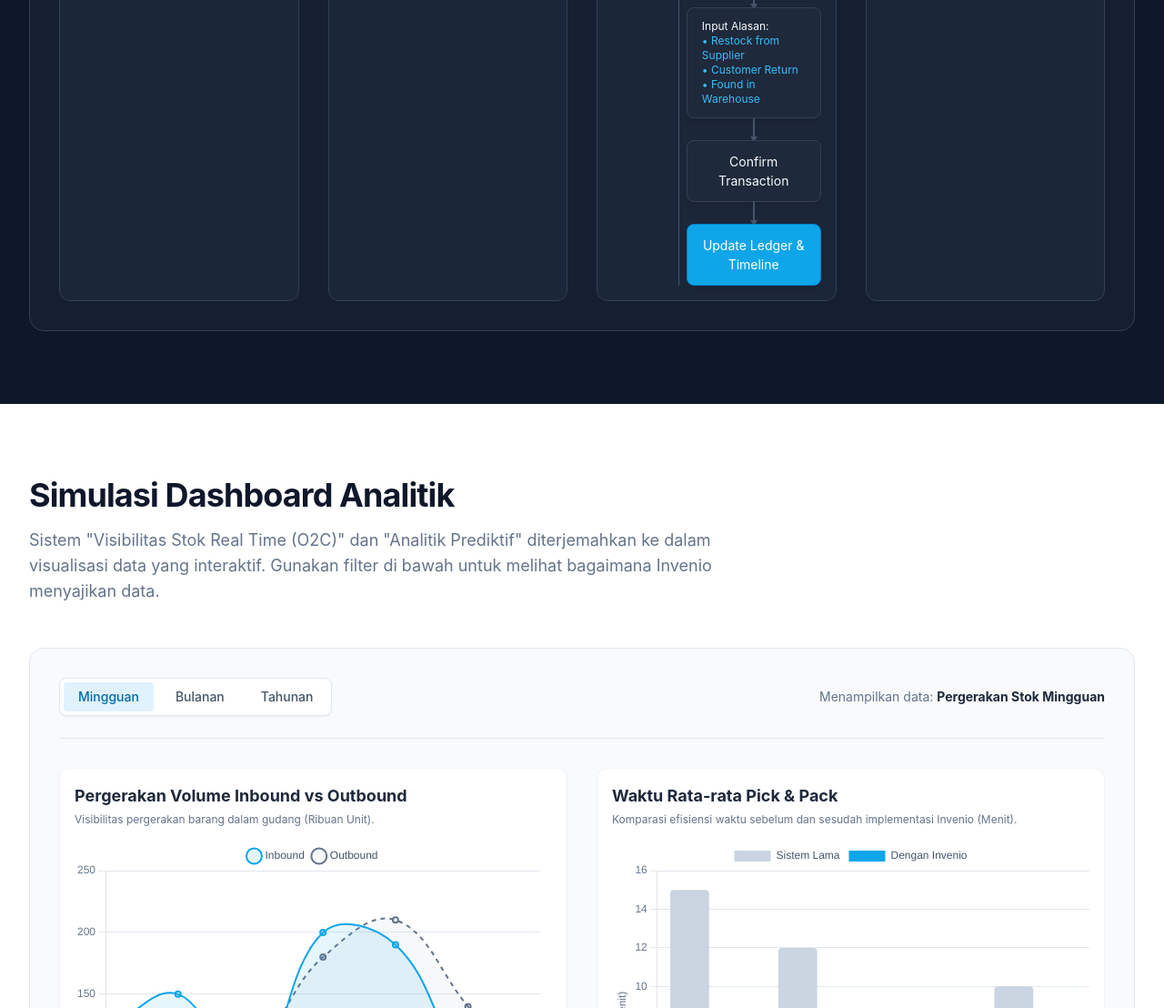
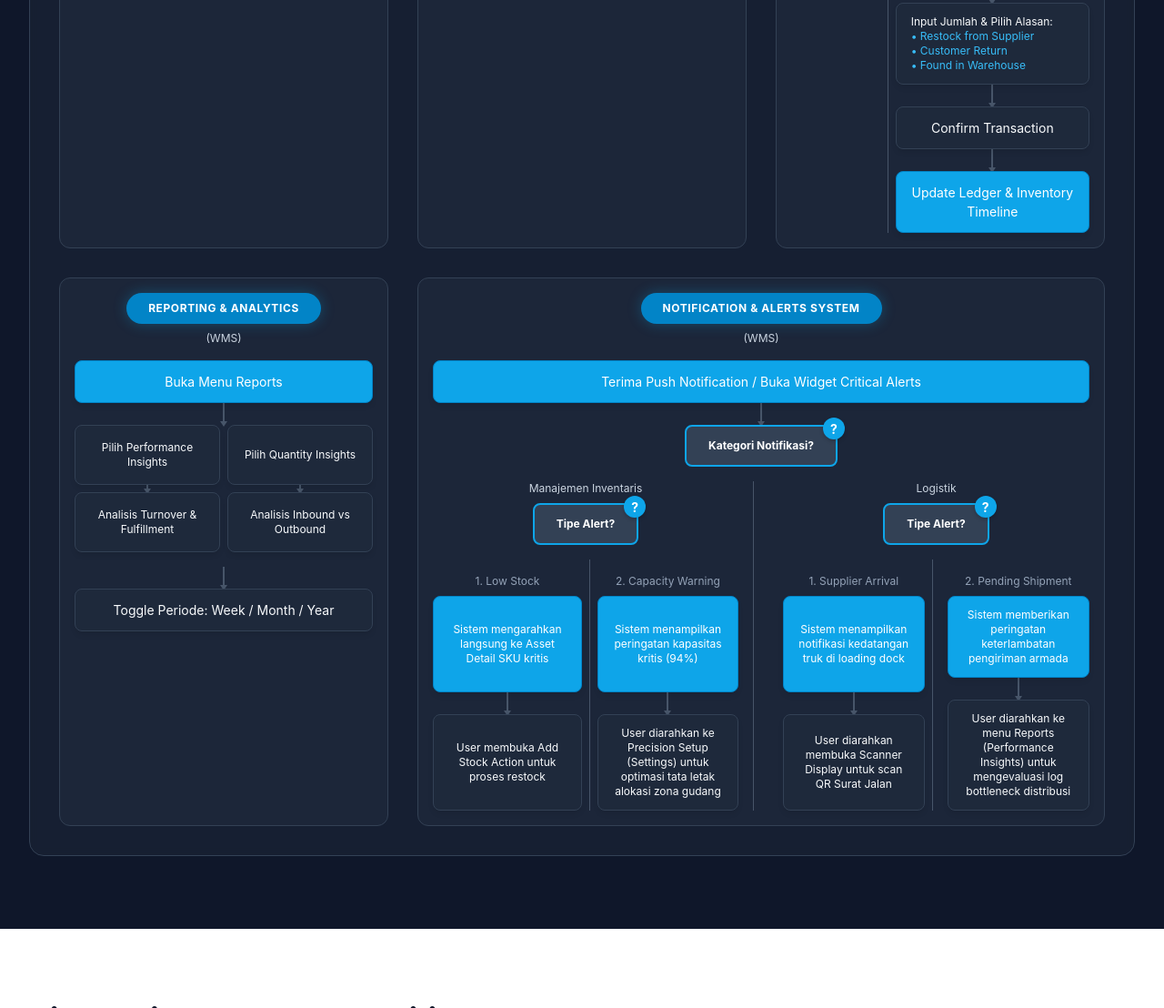
Before and after one commit to Nosdovah/Ui-UX-SCM, a website: page index.html in a window 1280 px wide. Shown: the part 4510-5618 px from the top of the page at 91% size. Drawn offline with nearby package versions, Linux system fonts and the light colour scheme.

Commit message:
Update: User flow diagram content update

```diff
--- a/index.html
+++ b/index.html
@@ -682,7 +682,7 @@
             Modul Fungsional
           </div>
 
-          <div class="grid grid-cols-1 md:grid-cols-2 xl:grid-cols-4 gap-8">
+          <div class="grid grid-cols-1 md:grid-cols-2 xl:grid-cols-3 gap-8">
             <!-- Col 1: Pengaturan Sistem -->
             <div
               class="flex flex-col items-center bg-slate-800/80 p-4 rounded-xl border border-slate-700 h-full"
@@ -724,8 +724,17 @@
 
               <div class="flow-box">Buka The Global Inventory</div>
               <div class="flow-arrow"></div>
-              <div class="flow-box text-xs p-2 bg-slate-700">
-                Pencarian SKU / Scan QR Display
+              <div class="flex w-full gap-2">
+                <div class="w-1/2 flex flex-col items-center">
+                  <div class="flow-box text-xs h-full flex items-center justify-center p-2">
+                    Gunakan Bar Pencarian SKU
+                  </div>
+                </div>
+                <div class="w-1/2 flex flex-col items-center">
+                  <div class="flow-box text-xs h-full flex items-center justify-center p-2">
+                    Gunakan Scanner Display (Scan QR)
+                  </div>
+                </div>
               </div>
               <div class="flow-arrow"></div>
               <div class="flow-box">Lihat Asset Detail</div>
@@ -743,7 +752,7 @@
                   <div class="flow-box">Buka Add Stock Action</div>
                   <div class="flow-arrow"></div>
                   <div class="flow-box text-xs text-left">
-                    Input Alasan:<br />
+                    Input Jumlah & Pilih Alasan:<br />
                     <span class="text-invenio-400">• Restock from Supplier</span
                     ><br />
                     <span class="text-invenio-400">• Customer Return</span
@@ -753,7 +762,7 @@
                   <div class="flow-arrow"></div>
                   <div class="flow-box">Confirm Transaction</div>
                   <div class="flow-arrow"></div>
-                  <div class="flow-box wms-box">Update Ledger & Timeline</div>
+                  <div class="flow-box wms-box">Update Ledger & Inventory Timeline</div>
                 </div>
               </div>
             </div>
@@ -770,22 +779,22 @@
               <div class="flex w-full gap-2">
                 <div class="w-1/2 flex flex-col items-center">
                   <div
-                    class="flow-box text-xs bg-slate-700 border-slate-600 h-full flex flex-col justify-center"
+                    class="flow-box text-xs h-full flex flex-col justify-center"
                   >
-                    Performance Insights
+                    Pilih Performance Insights
                   </div>
                   <div class="flow-arrow"></div>
                   <div
                     class="flow-box text-xs h-full flex flex-col justify-center"
                   >
-                    Analisis Turnover
+                    Analisis Turnover & Fulfillment
                   </div>
                 </div>
                 <div class="w-1/2 flex flex-col items-center">
                   <div
-                    class="flow-box text-xs bg-slate-700 border-slate-600 h-full flex flex-col justify-center"
+                    class="flow-box text-xs h-full flex flex-col justify-center"
                   >
-                    Quantity Insights
+                    Pilih Quantity Insights
                   </div>
                   <div class="flow-arrow"></div>
                   <div
@@ -798,8 +807,68 @@
               <div class="w-full flex justify-center mt-4">
                 <div class="flow-arrow"></div>
               </div>
-              <div class="flow-box bg-slate-700 mt-0">
+              <div class="flow-box mt-0">
                 Toggle Periode: Week / Month / Year
+              </div>
+            </div>
+
+            <!-- Col 5: Notification & Alerts System -->
+            <div
+              class="flex flex-col items-center bg-slate-800/80 p-4 rounded-xl border border-slate-700 h-full xl:col-span-2"
+            >
+              <div class="flow-pill">NOTIFICATION & ALERTS SYSTEM</div>
+              <span class="text-xs text-slate-300 mb-4">(WMS)</span>
+
+              <div class="flow-box wms-box">Terima Push Notification / Buka Widget Critical Alerts</div>
+              <div class="flow-arrow"></div>
+              <div class="flow-decision w-auto px-6">Kategori Notifikasi?</div>
+
+              <div class="flex w-full mt-4 gap-4 flex-1">
+                <!-- Branch: Manajemen Inventaris -->
+                <div class="w-1/2 flex flex-col items-center border-r border-slate-600 pr-4">
+                  <span class="text-xs text-slate-300 mb-2">Manajemen Inventaris</span>
+                  <div class="flow-decision mb-4 w-auto px-6">Tipe Alert?</div>
+
+                  <div class="flex w-full gap-2 flex-1">
+                    <!-- Low Stock -->
+                    <div class="w-1/2 flex flex-col items-center">
+                      <span class="text-xs text-slate-400 mb-2 text-center h-8 flex items-end justify-center">1. Low Stock</span>
+                      <div class="flow-box text-xs wms-box flex-1 flex items-center justify-center">Sistem mengarahkan langsung ke Asset Detail SKU kritis</div>
+                      <div class="flow-arrow shrink-0"></div>
+                      <div class="flow-box text-xs flex-1 flex items-center justify-center">User membuka Add Stock Action untuk proses restock</div>
+                    </div>
+                    <!-- Capacity Warning -->
+                    <div class="w-1/2 flex flex-col items-center pl-2 border-l border-slate-600">
+                      <span class="text-xs text-slate-400 mb-2 text-center h-8 flex items-end justify-center">2. Capacity Warning</span>
+                      <div class="flow-box text-xs wms-box flex-1 flex items-center justify-center">Sistem menampilkan peringatan kapasitas kritis (94%)</div>
+                      <div class="flow-arrow shrink-0"></div>
+                      <div class="flow-box text-xs flex-1 flex items-center justify-center">User diarahkan ke Precision Setup (Settings) untuk optimasi tata letak alokasi zona gudang</div>
+                    </div>
+                  </div>
+                </div>
+
+                <!-- Branch: Logistik -->
+                <div class="w-1/2 flex flex-col items-center pl-4">
+                  <span class="text-xs text-slate-300 mb-2">Logistik</span>
+                  <div class="flow-decision mb-4 w-auto px-6">Tipe Alert?</div>
+
+                  <div class="flex w-full gap-2 flex-1">
+                    <!-- Supplier Arrival -->
+                    <div class="w-1/2 flex flex-col items-center pr-2 border-r border-slate-600">
+                      <span class="text-xs text-slate-400 mb-2 text-center h-8 flex items-end justify-center">1. Supplier Arrival</span>
+                      <div class="flow-box text-xs wms-box flex-1 flex items-center justify-center">Sistem menampilkan notifikasi kedatangan truk di loading dock</div>
+                      <div class="flow-arrow shrink-0"></div>
+                      <div class="flow-box text-xs flex-1 flex items-center justify-center">User diarahkan membuka Scanner Display untuk scan QR Surat Jalan</div>
+                    </div>
+                    <!-- Pending Shipment -->
+                    <div class="w-1/2 flex flex-col items-center pl-2">
+                      <span class="text-xs text-slate-400 mb-2 text-center h-8 flex items-end justify-center">2. Pending Shipment</span>
+                      <div class="flow-box text-xs wms-box flex-1 flex items-center justify-center">Sistem memberikan peringatan keterlambatan pengiriman armada</div>
+                      <div class="flow-arrow shrink-0"></div>
+                      <div class="flow-box text-xs flex-1 flex items-center justify-center">User diarahkan ke menu Reports (Performance Insights) untuk mengevaluasi log bottleneck distribusi</div>
+                    </div>
+                  </div>
+                </div>
               </div>
             </div>
           </div>
```
Also changed, not shown: assets/user flow diagram.png.
